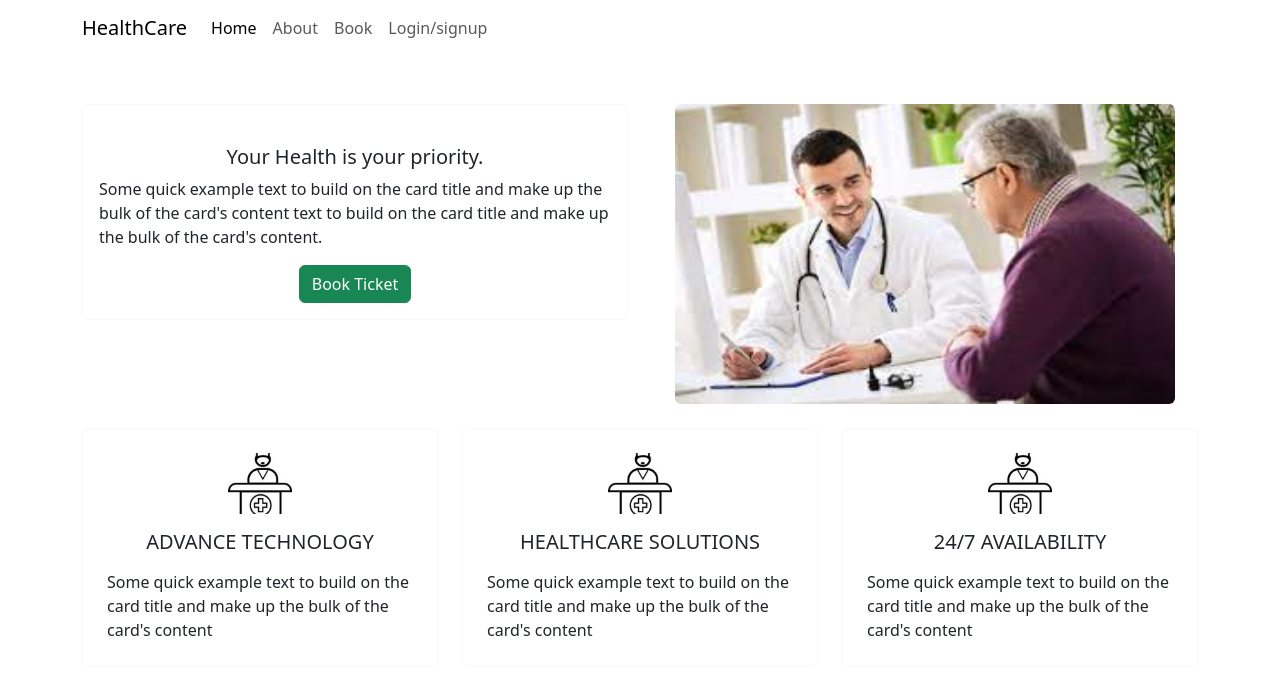
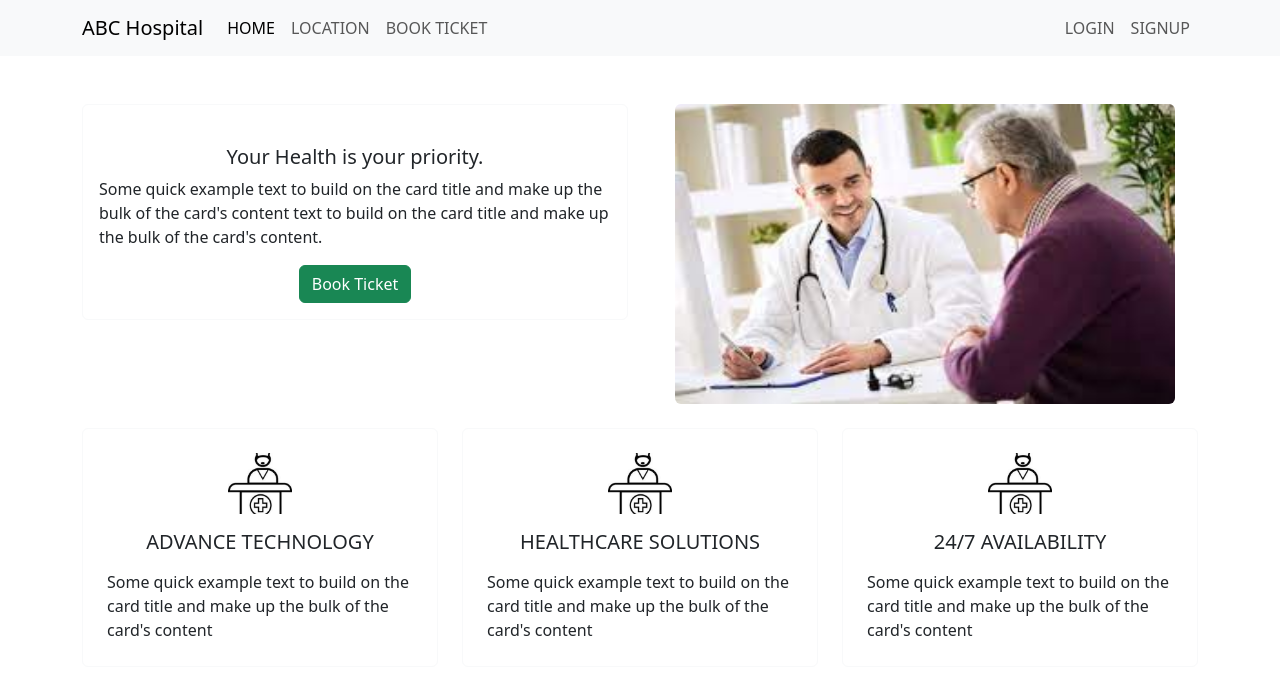
Before and after one commit to Mamta-skip/hospital-ticket-booking-system, a React (Vite) app in the folder frontend/: page / in a window 1280 px wide. Shown: the top 674 px of the page. Built offline with nearby package versions, Linux system fonts and the light colour scheme.

Commit message:
making thirdlow for landing page

```diff
--- a/frontend/src/App.jsx
+++ b/frontend/src/App.jsx
@@ -5,6 +5,7 @@ import { BrowserRouter as Router, Route, Routes } from 'react-router-dom';
 import Home from './Components/Home'; // Import your Home component
 import About from './Components/About'; // Import your About component
 import Navbars from './Components/commoncomponents/Navbar';
+
 
 const App = () => {
   return (
--- /dev/null
+++ b/frontend/src/Components/commoncomponents/Navbar.css
@@ -0,0 +1,11 @@
+.Navitems{
+    font-size: 20px;
+    text-transform: uppercase;
+    font-weight: 600;
+    color: #92f004;
+
+
+}
+.Navitems :hover{
+    border-bottom: 3px solid #84cc16;
+}
--- a/frontend/src/Components/commoncomponents/Navbar.jsx
+++ b/frontend/src/Components/commoncomponents/Navbar.jsx
@@ -1,28 +1,39 @@
-// Navbar.jsx
 import React from 'react';
-import { Navbar, Nav,Container } from 'react-bootstrap';
+import { Container, Nav, Navbar } from 'react-bootstrap';
 import { NavLink } from 'react-router-dom';
+import './Navbar.css'
 
-const Navbars = () => {
+function Navbars() {
   return (
-    <Navbar bg="Sucess" expand="lg" variant="light">
+    <Navbar collapseOnSelect expand="lg" className="bg-body-tertiary">
       <Container>
-      <Navbar.Brand href="#home">HealthCare</Navbar.Brand>
-      <Navbar.Toggle aria-controls="basic-navbar-nav" />
-      <Navbar.Collapse id="basic-navbar-nav">
-        <Nav className="ml-auto" >
+        <Navbar.Brand href="#home">ABC Hospital</Navbar.Brand>
+        <Navbar.Toggle aria-controls="responsive-navbar-nav" />
+        <Navbar.Collapse id="responsive-navbar-nav">
+          <Nav className="me-auto">
 
-          <Nav.Link as={NavLink} to="/">Home</Nav.Link>
-          <Nav.Link as={NavLink} to="/about">About</Nav.Link>
-          <Nav.Link as={NavLink} to="/book">Book</Nav.Link>
-          <Nav.Link as={NavLink} to="/login">Login/signup</Nav.Link>
-
-        </Nav>
-      </Navbar.Collapse>
+            <NavLink className="nav-link Navitems" to="/">
+              Home
+            </NavLink>
+            <NavLink className="nav-link Navitems" to="/location" >
+              Location
+            </NavLink>
+            <NavLink className="nav-link Navitems" to="/book" >
+              Book Ticket
+            </NavLink>
+          </Nav>
+          <Nav>
+            <NavLink className="nav-link Navitems" to="/blog">
+              Login
+            </NavLink>
+            <NavLink className="nav-link Navitems" to="/contact" >
+              Signup
+            </NavLink>
+          </Nav>
+        </Navbar.Collapse>
       </Container>
     </Navbar>
-
   );
-};
+}
 
 export default Navbars;
```
Also changed, not shown: frontend/src/Components/HomeComponents/Thirdrow.jsx (added).
